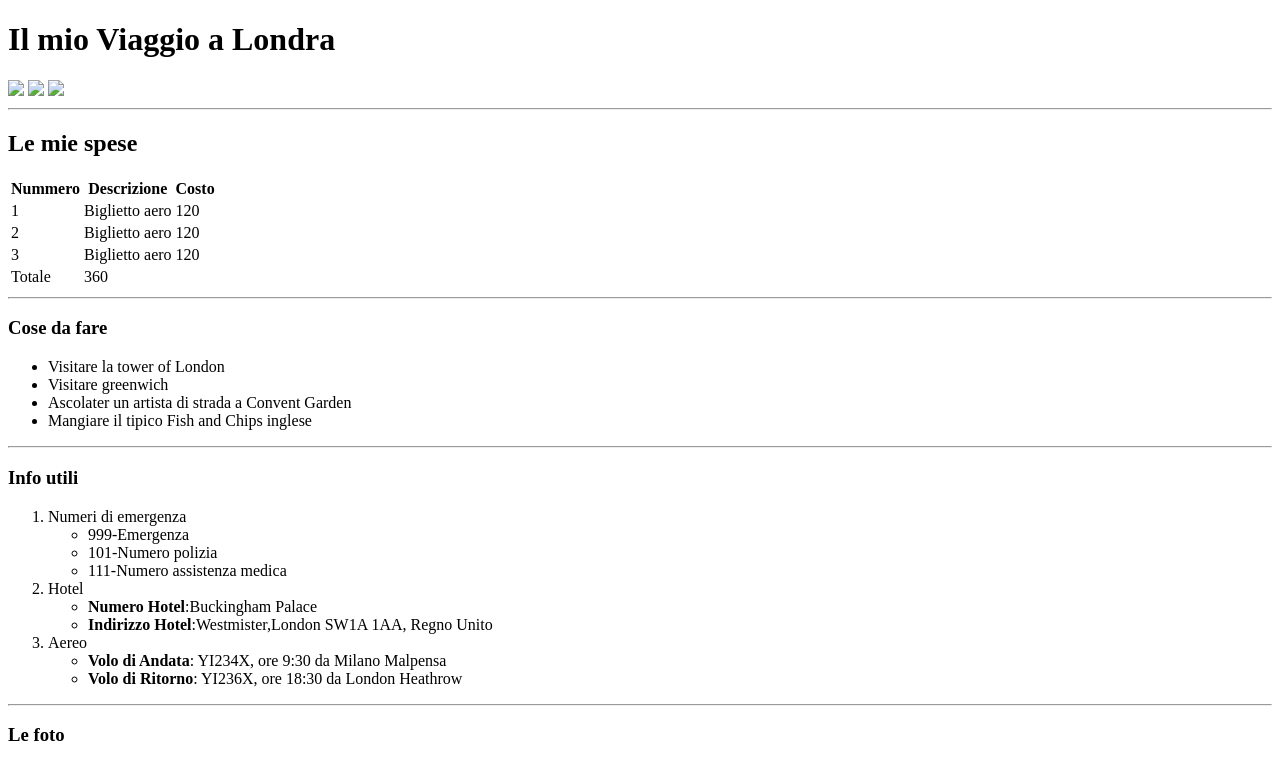
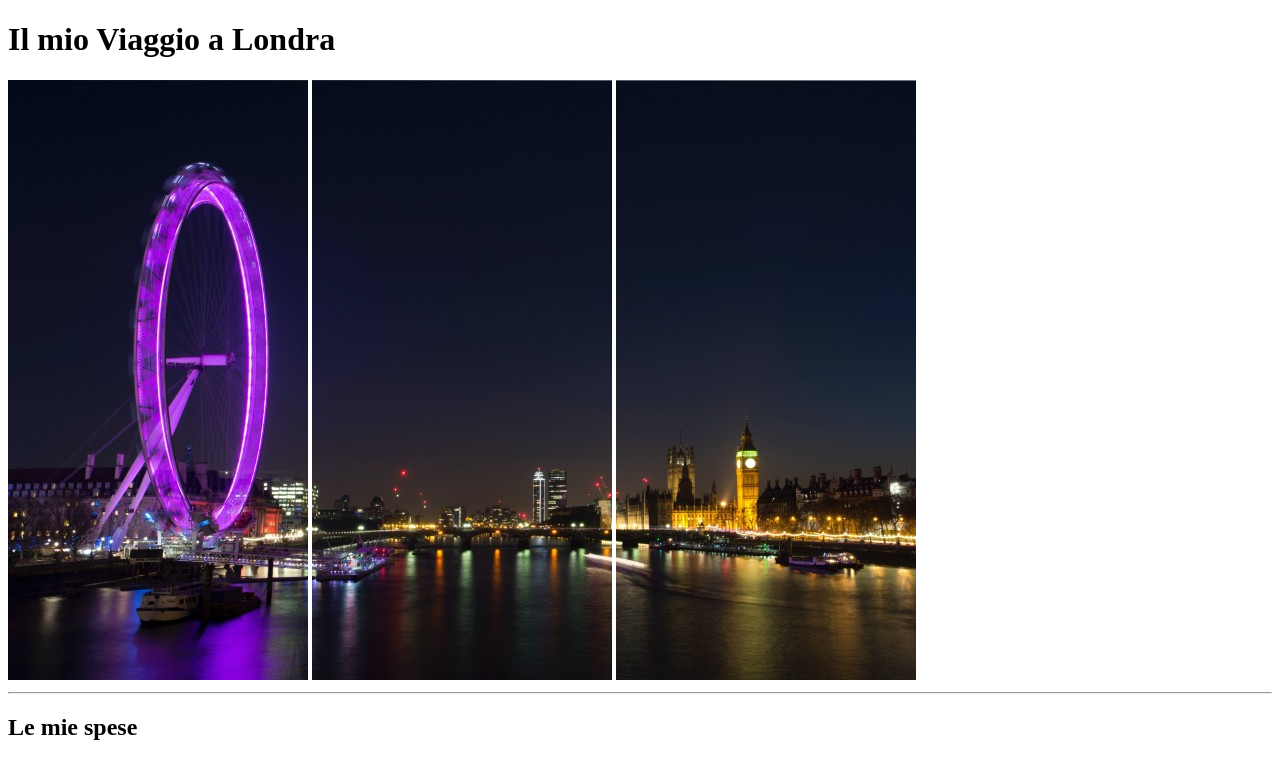
Before and after one commit to Stephan02-hub/html-london-trip, a plain HTML site: page index.html in a window 1280 px wide. Shown: the top 758 px of the page. Drawn offline with Linux system fonts and the light colour scheme.

Commit message:
feat:add immagibi

```diff
--- a/index.html
+++ b/index.html
@@ -7,9 +7,9 @@
 </head>
 <body>
     <h1>Il mio Viaggio a Londra</h1>
-    <img src="c:\Users\valer\AppData\Local\Temp\f9fad969-788f-422f-91ba-b6ca471695a7_img.zip.5a7\img\pexels-bill-emrich-230794-0.jpg">
-    <img src="c:\Users\valer\AppData\Local\Temp\d14daada-6cf2-4a37-886d-b88f1a2011d5_img.zip.1d5\img\pexels-bill-emrich-230794-1.jpg">
-    <img src="c:\Users\valer\AppData\Local\Temp\30eb7e84-0d6a-4d3d-8b00-e0875588a2df_img.zip.2df\img\pexels-bill-emrich-230794-2.jpg">
+    <img src="img/pexels-bill-emrich-230794-0.jpg" alt="">
+    <img src="img/pexels-bill-emrich-230794-1.jpg" alt="">
+    <img src="img/pexels-bill-emrich-230794-2.jpg" alt="">
     <hr>
        <h2> Le mie spese</h2>
        <table>
```
Also changed, not shown: img/pexels-bill-emrich-230794-0.jpg (added), img/pexels-bill-emrich-230794-1.jpg (added), img/pexels-bill-emrich-230794-2.jpg (added).
